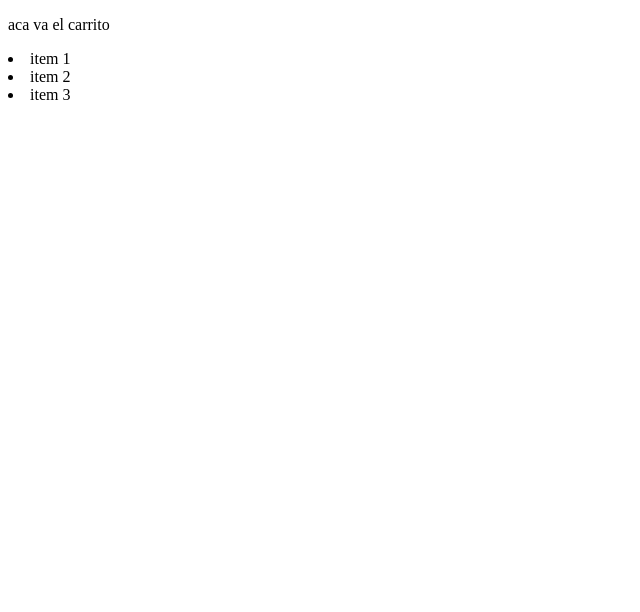
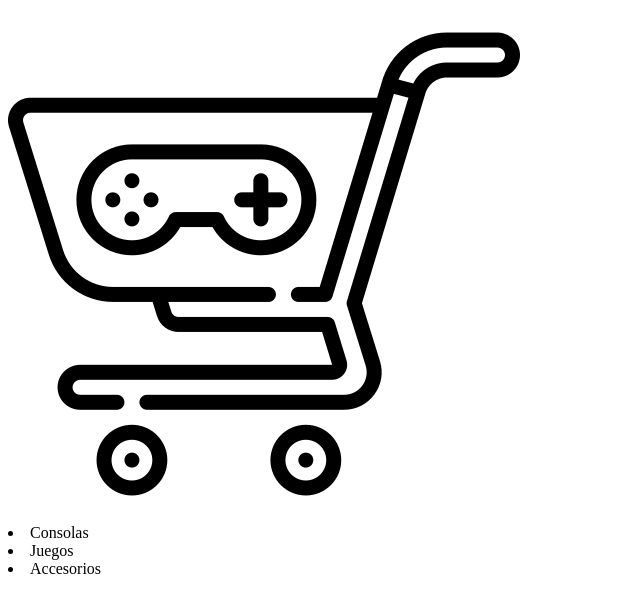
Before and after one commit to FedericoPanasci/gamingshop-panascifederico, a React (Create React App) app: page / in a window 1280 px wide. Shown: the top 612 px of the page, without its empty margins (0-640 px from the left). Built offline with nearby package versions, Linux system fonts and the light colour scheme.

Commit message:
agregando estilos

```diff
--- a/package.json
+++ b/package.json
@@ -6,6 +6,7 @@
     "@testing-library/jest-dom": "^5.16.4",
     "@testing-library/react": "^13.2.0",
     "@testing-library/user-event": "^13.5.0",
+    "bootstrap": "^5.1.3",
     "react": "^18.1.0",
     "react-dom": "^18.1.0",
     "react-scripts": "5.0.1",
--- a/src/Component/Container/listContainer.js
+++ b/src/Component/Container/listContainer.js
@@ -1,6 +1,6 @@
 const ListContainer = () => {
     return (
-        <><li> item 1 </li><li> item 2 </li><li> item 3 </li></>
+        <><li> Consolas </li><li> Juegos </li><li> Accesorios </li></>
     )
 }
 export default ListContainer;
--- a/src/Component/cartWidget.js
+++ b/src/Component/cartWidget.js
@@ -1,6 +1,8 @@
+import imgcart from "../Assets/shopping-cart.png";
+
 const CartWidget = () => {
     return (
-    <p>aca va el carrito </p>
+    <img src={imgcart} alt="imagen de carrito"/>
     )
 }
 export default CartWidget;
--- a/src/Component/navBar.js
+++ b/src/Component/navBar.js
@@ -2,11 +2,13 @@ import CartWidget from "./cartWidget";
 import ListContainer from "./Container/listContainer";
 
 const NavBar = () => {
+    const navStyle= {color:"red", backgroundColor:"yellow", width:100};
+
     return (
-        <navBar>
+        <div style={{navStyle}}>
         <CartWidget />
         <ListContainer />
-        </navBar>
+        </div>
     )
 }
 
```
Also changed, not shown: src/Assets/shopping-cart.png (added), 1 other file (tests, documents, lock files or other folders).
